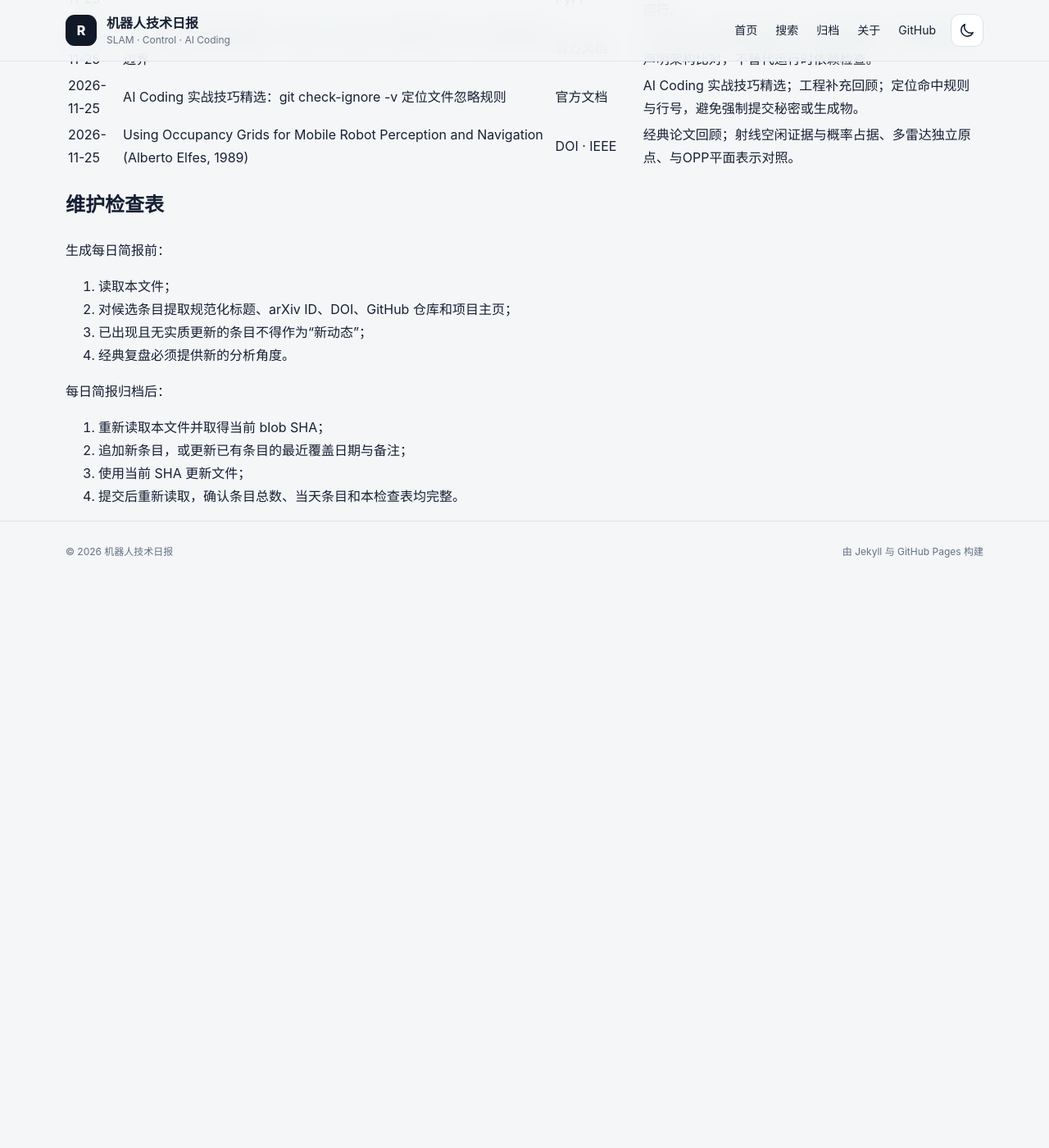
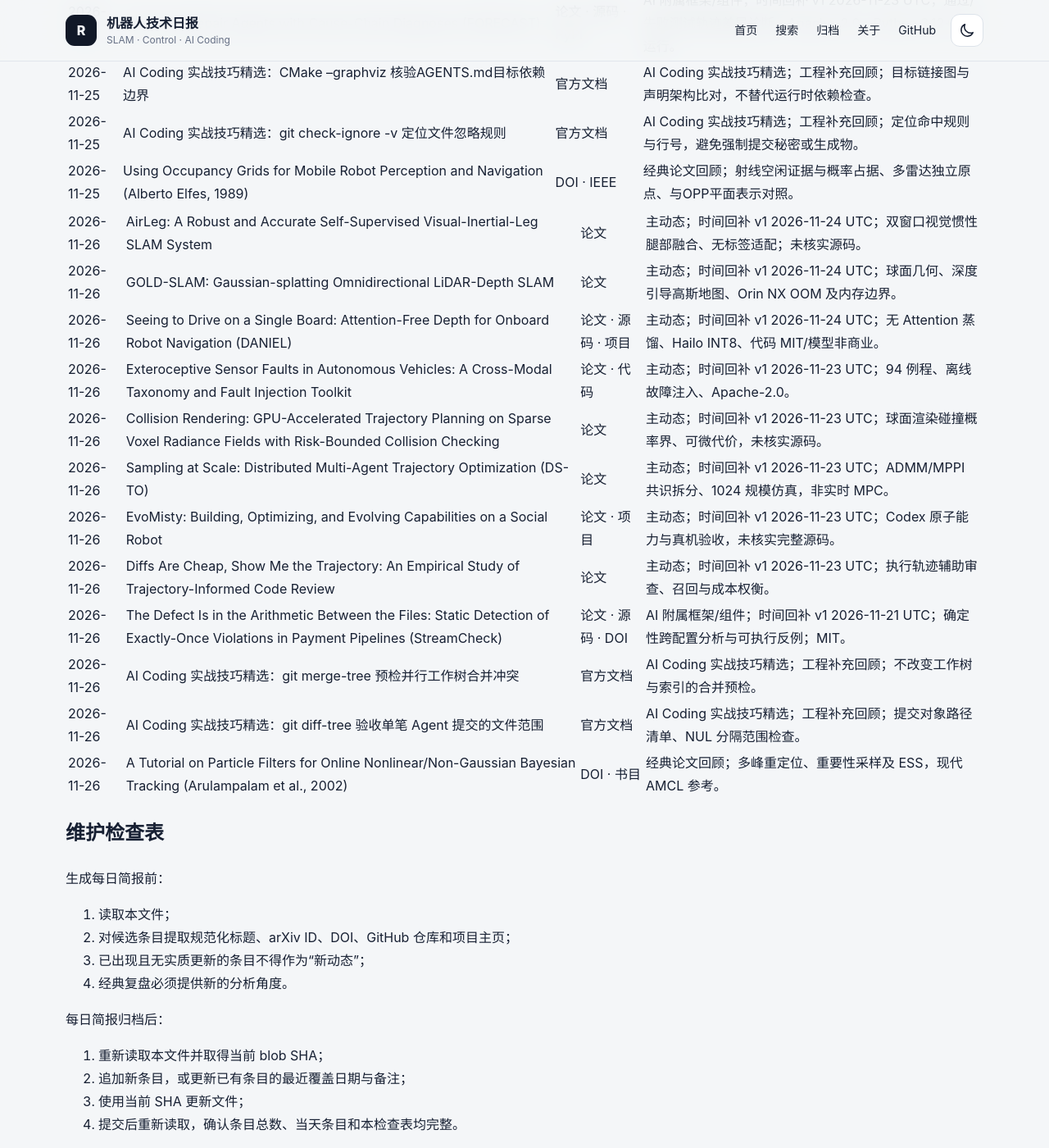
Before and after one commit to helywin/daily, a Jekyll site: the page built from robotics-brief-covered-items.md, in a window 1280 px wide and 1400 px high, scrolled down 100319 px. Shown: the whole window at 82% size. Built offline with Jekyll 4.4.1, drawn with Linux system fonts in a browser that asks for light colours; our own code applies the rules of GitHub Pages for plain Markdown files; before the commit the page ends 101027 px from its top, so only the background shows below that; some of the changed text lies outside the part shown.

Commit message:
docs: update robotics brief coverage index for 2026-11-26

```diff
--- a/robotics-brief-covered-items.md
+++ b/robotics-brief-covered-items.md
@@ -1,6 +1,8 @@
 # 机器人技术简报已覆盖条目索引
 
-> 最后更新：2026-11-25（Asia/Shanghai）
+> 最后更新：2026-11-26（Asia/Shanghai）
+>
+> 2026-11-26 新增 8 条主动态、1 条 AI/LLM 附属框架/组件、2 条 AI Coding 实战技巧精选与 1 篇经典论文回顾，共 12 条，累计 1,489 条。
 >
 > 2026-11-25 新增 8 条主动态、1 条 AI/LLM 附属框架/组件、2 条 AI Coding 实战技巧精选与 1 篇经典论文回顾，共 12 条，累计 1,477 条。
 >
@@ -1815,6 +1817,19 @@
 | 2026-11-25 | AI Coding 实战技巧精选：git check-ignore -v 定位文件忽略规则 | [官方文档](https://git-scm.com/docs/git-check-ignore) | AI Coding 实战技巧精选；工程补充回顾；定位命中规则与行号，避免强制提交秘密或生成物。 |
 | 2026-11-25 | Using Occupancy Grids for Mobile Robot Perception and Navigation (Alberto Elfes, 1989) | [DOI](https://doi.org/10.1109/2.30720) · [IEEE](https://ieeexplore.ieee.org/document/30720/) | 经典论文回顾；射线空闲证据与概率占据、多雷达独立原点、与OPP平面表示对照。 |
 
+| 2026-11-26 | AirLeg: A Robust and Accurate Self-Supervised Visual-Inertial-Leg SLAM System | [论文](https://arxiv.org/abs/2611.32523) | 主动态；时间回补 v1 2026-11-24 UTC；双窗口视觉惯性腿部融合、无标签适配；未核实源码。 |
+| 2026-11-26 | GOLD-SLAM: Gaussian-splatting Omnidirectional LiDAR-Depth SLAM | [论文](https://arxiv.org/abs/2611.32335) | 主动态；时间回补 v1 2026-11-24 UTC；球面几何、深度引导高斯地图、Orin NX OOM 及内存边界。 |
+| 2026-11-26 | Seeing to Drive on a Single Board: Attention-Free Depth for Onboard Robot Navigation (DANIEL) | [论文](https://arxiv.org/abs/2611.32718) · [源码](https://github.com/itaim18/DANIEL) · [项目](https://itaim18.github.io/seeing-to-drive/) | 主动态；时间回补 v1 2026-11-24 UTC；无 Attention 蒸馏、Hailo INT8、代码 MIT/模型非商业。 |
+| 2026-11-26 | Exteroceptive Sensor Faults in Autonomous Vehicles: A Cross-Modal Taxonomy and Fault Injection Toolkit | [论文](https://arxiv.org/abs/2611.31667) · [代码](https://github.com/davidepossenti/AV-SensorFault-Toolkit) | 主动态；时间回补 v1 2026-11-23 UTC；94 例程、离线故障注入、Apache-2.0。 |
+| 2026-11-26 | Collision Rendering: GPU-Accelerated Trajectory Planning on Sparse Voxel Radiance Fields with Risk-Bounded Collision Checking | [论文](https://arxiv.org/abs/2611.31658) | 主动态；时间回补 v1 2026-11-23 UTC；球面渲染碰撞概率界、可微代价，未核实源码。 |
+| 2026-11-26 | Sampling at Scale: Distributed Multi-Agent Trajectory Optimization (DS-TO) | [论文](https://arxiv.org/abs/2611.31561) | 主动态；时间回补 v1 2026-11-23 UTC；ADMM/MPPI 共识拆分、1024 规模仿真，非实时 MPC。 |
+| 2026-11-26 | EvoMisty: Building, Optimizing, and Evolving Capabilities on a Social Robot | [论文](https://arxiv.org/abs/2611.31341) · [项目](https://wangxiaoshawn.github.io/projects/evomisty/index.html) | 主动态；时间回补 v1 2026-11-23 UTC；Codex 原子能力与真机验收，未核实完整源码。 |
+| 2026-11-26 | Diffs Are Cheap, Show Me the Trajectory: An Empirical Study of Trajectory-Informed Code Review | [论文](https://arxiv.org/abs/2611.31316) | 主动态；时间回补 v1 2026-11-23 UTC；执行轨迹辅助审查、召回与成本权衡。 |
+| 2026-11-26 | The Defect Is in the Arithmetic Between the Files: Static Detection of Exactly-Once Violations in Payment Pipelines (StreamCheck) | [论文](https://arxiv.org/abs/2611.31298) · [源码](https://github.com/abhisheksharma2411/streamcheck) · [DOI](https://doi.org/10.5281/zenodo.24412123) | AI 附属框架/组件；时间回补 v1 2026-11-21 UTC；确定性跨配置分析与可执行反例；MIT。 |
+| 2026-11-26 | AI Coding 实战技巧精选：git merge-tree 预检并行工作树合并冲突 | [官方文档](https://git-scm.com/docs/git-merge-tree) | AI Coding 实战技巧精选；工程补充回顾；不改变工作树与索引的合并预检。 |
+| 2026-11-26 | AI Coding 实战技巧精选：git diff-tree 验收单笔 Agent 提交的文件范围 | [官方文档](https://git-scm.com/docs/git-diff-tree) | AI Coding 实战技巧精选；工程补充回顾；提交对象路径清单、NUL 分隔范围检查。 |
+| 2026-11-26 | A Tutorial on Particle Filters for Online Nonlinear/Non-Gaussian Bayesian Tracking (Arulampalam et al., 2002) | [DOI](https://doi.org/10.1109/78.978374) · [书目](https://openalex.org/works/W2160337655) | 经典论文回顾；多峰重定位、重要性采样及 ESS，现代 AMCL 参考。 |
+
 ## 维护检查表
 
 生成每日简报前：
```
